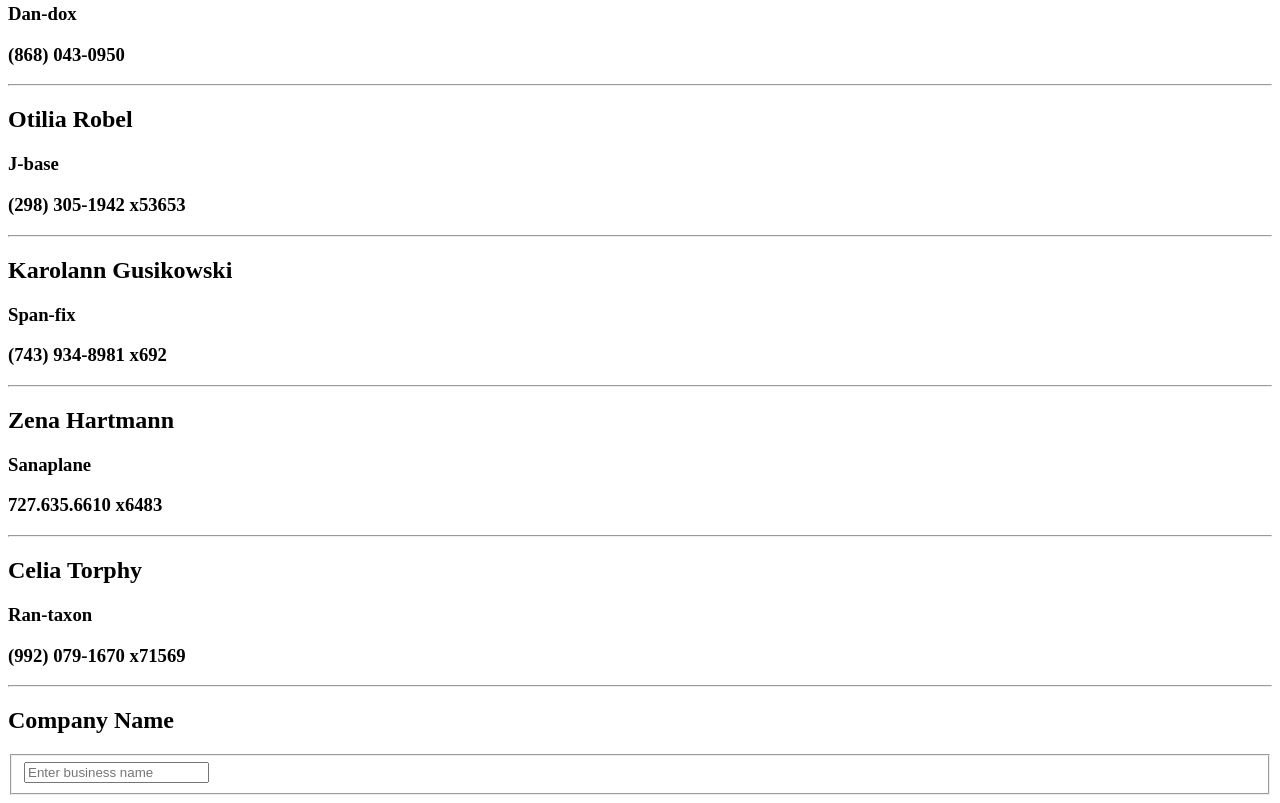
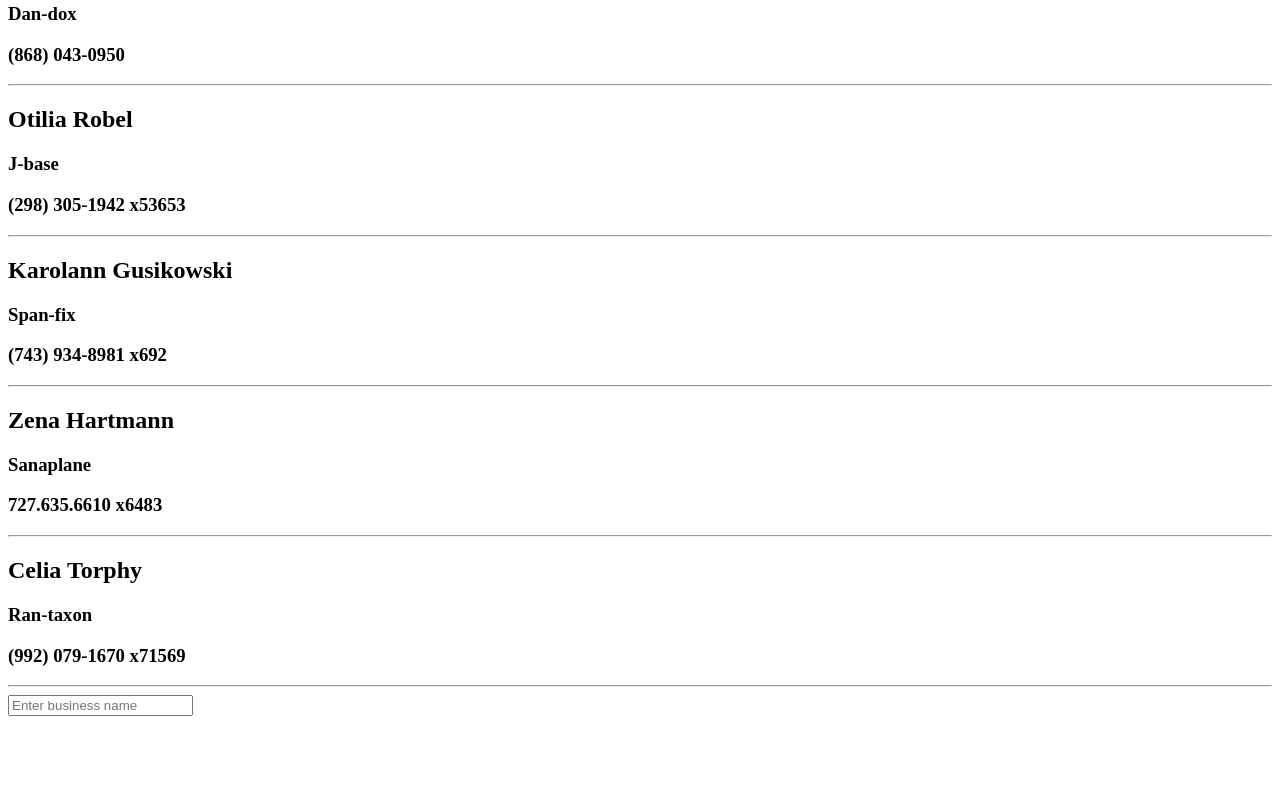
Before and after one commit to bdanielle092/b3c5Lightning, a plain HTML site: page index.html in a window 1280 px wide. Shown: the part 1857-2660 px from the top of the page. After the commit the page ends 2581 px from the top, so only its background shows below. Drawn offline with Linux system fonts and the light colour scheme.

Commit message:
changed things in find method

```diff
--- a/index.html
+++ b/index.html
@@ -11,12 +11,11 @@
     <article id="output">
     <h1>Active Businesses</h1>
     </article>
-    <article id="companySearch">
-    <h2 id="companyName">Company Name</h2>
-    <fieldset>
-        <input type="text" placeholder="Enter business name" id="companySearch" />
-    </fieldset>
-    </article>
+
+
+
+    <input type="text" placeholder="Enter business name" id="companySearch" />
+
 
 
 </body>
```
Also changed, not shown: data.js (line endings or trailing spaces).
